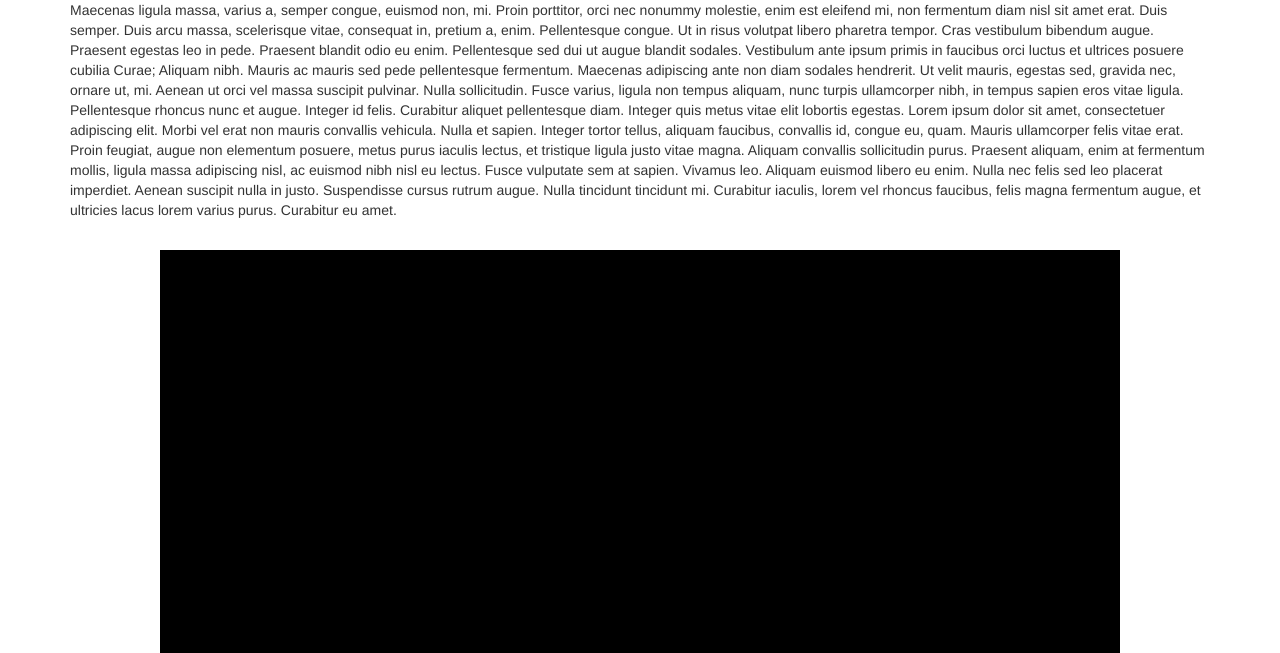
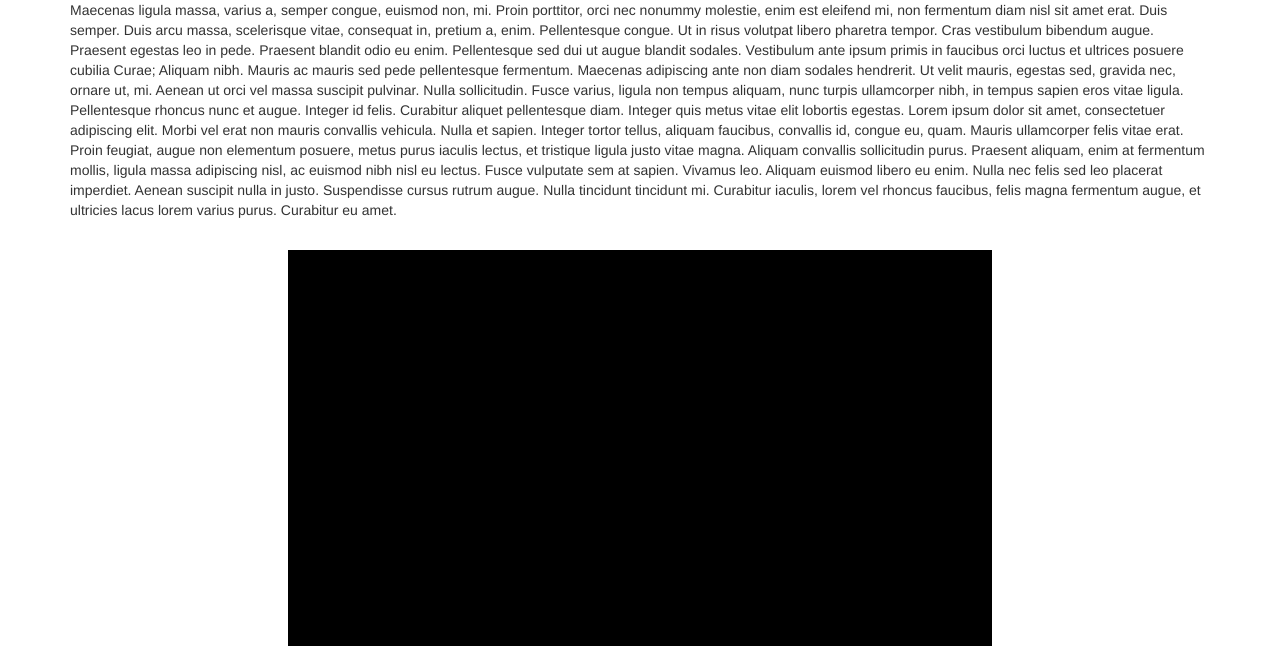
Before and after one commit to radiantmediaplayer/rmp-detachable-player, a plain HTML site: page index.html in a window 1280 px wide. Shown: the part 299-952 px from the top of the page. Drawn offline with nearby package versions, Linux system fonts and the light colour scheme; a script that the page names is missing.

Commit message:
1.3.1
- adds license headers
- adjusts size of player for media query min-width: 992px

```diff
--- a/css/rmp-detach.css
+++ b/css/rmp-detach.css
@@ -1,4 +1,9 @@
 @charset "utf-8";
+
+/*!
+ * @license Copyright (c) 2015-2018 Radiant Media Player
+ * rmp-detachable-player 1.3.1 | https://github.com/radiantmediaplayer/rmp-detachable-player
+ */
 
 /* attach-container - this serves as an anchor for original player location */
 #attach-container {
@@ -27,8 +32,8 @@
 
 @media (min-width: 992px) {
   #attach-container {
-    width: 960px;
-    height: 540px;
+    width: 704px;
+    height: 396px;
   }
 }
 
--- a/js/rmp-detach.js
+++ b/js/rmp-detach.js
@@ -1,3 +1,8 @@
+/**
+ * @license Copyright (c) 2015-2018 Radiant Media Player
+ * rmp-detachable-player 1.3.1 | https://github.com/radiantmediaplayer/rmp-detachable-player
+ */
+
 (function () {
 
   'use strict';
```
